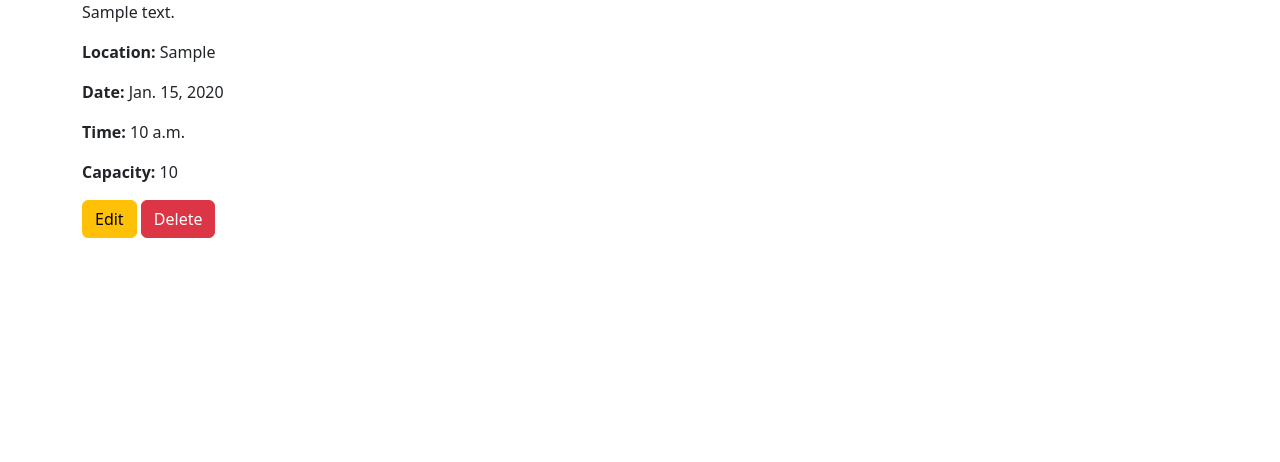
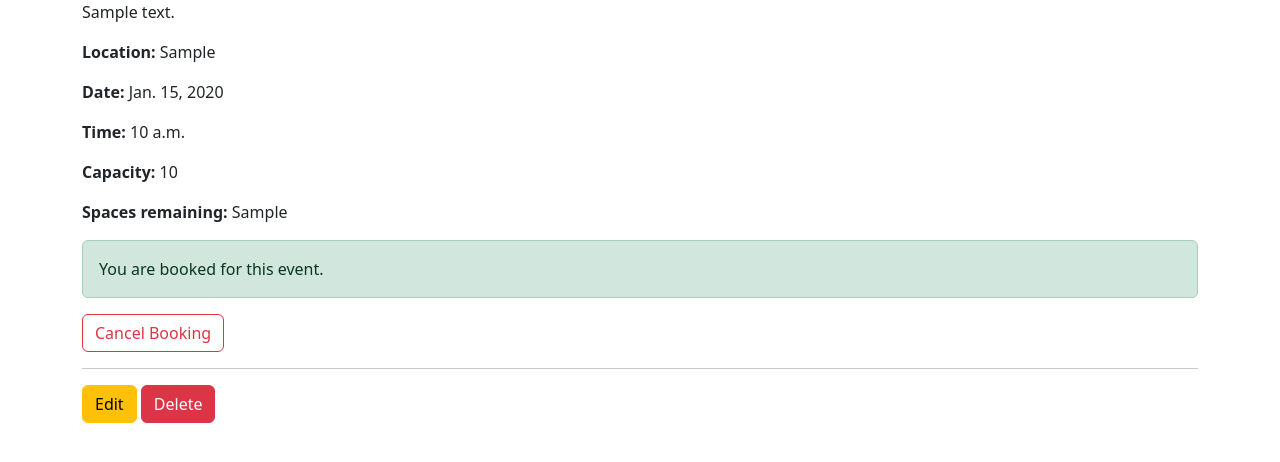
Before and after one commit to Azizr96/VenueNest, a Django app: template events/templates/events/event_detail.html in a window 1280 px wide. Shown: the part 136-598 px from the top of the page. Run offline with Django 5.2, Linux system fonts and the light colour scheme; a user stored in the database is signed in; tables that the repository leaves empty hold one stand-in row (values such as "Sample post"); the template is opened without the code that fills it: values that come from a table or form of the project are taken from there, most other values are stand-ins (such as "Sample title", 1, 10 or a date in 2020).

Commit message:
Update urls and event details template

```diff
--- a/events/templates/events/event_detail.html
+++ b/events/templates/events/event_detail.html
@@ -8,8 +8,44 @@
 <p><strong>Date:</strong> {{ event.date }}</p>
 <p><strong>Time:</strong> {{ event.start_time }}</p>
 <p><strong>Capacity:</strong> {{ event.capacity }}</p>
+<p><strong>Spaces remaining:</strong> {{ spaces_remaining }}</p>
+
+{% if user.is_authenticated %}
+    {% if booking %}
+        <p class="alert alert-success">You are booked for this event.</p>
+
+        <form method="post" action="{% url 'cancel_booking' booking.pk %}">
+            {% csrf_token %}
+            <button class="btn btn-outline-danger" type="submit">
+                Cancel Booking
+            </button>
+        </form>
+
+    {% elif is_past %}
+        <p class="alert alert-secondary">
+            This event has already passed.
+        </p>
+
+    {% elif is_sold_out %}
+        <p class="alert alert-danger">
+            This event is sold out.
+        </p>
+
+    {% else %}
+        <form method="post" action="{% url 'book_event' event.pk %}">
+            {% csrf_token %}
+            <button class="btn btn-success" type="submit">
+                Book Event
+            </button>
+        </form>
+    {% endif %}
+{% else %}
+    <p>Please log in to book this event.</p>
+{% endif %}
 
 {% if user.is_staff %}
+    <hr>
+
     <a class="btn btn-warning" href="{% url 'event_edit' event.pk %}">
         Edit
     </a>
--- a/events/urls.py
+++ b/events/urls.py
@@ -8,4 +8,11 @@ urlpatterns = [
     path("events/create/", views.event_create, name="event_create"),
     path("events/<int:pk>/edit/", views.event_edit, name="event_edit"),
     path("events/<int:pk>/delete/", views.event_delete, name="event_delete"),
+    path("events/<int:pk>/book/", views.book_event, name="book_event"),
+    path(
+        "bookings/<int:pk>/cancel/",
+        views.cancel_booking,
+        name="cancel_booking",
+    ),
+    path("my-bookings/", views.my_bookings, name="my_bookings"),
 ]
```
